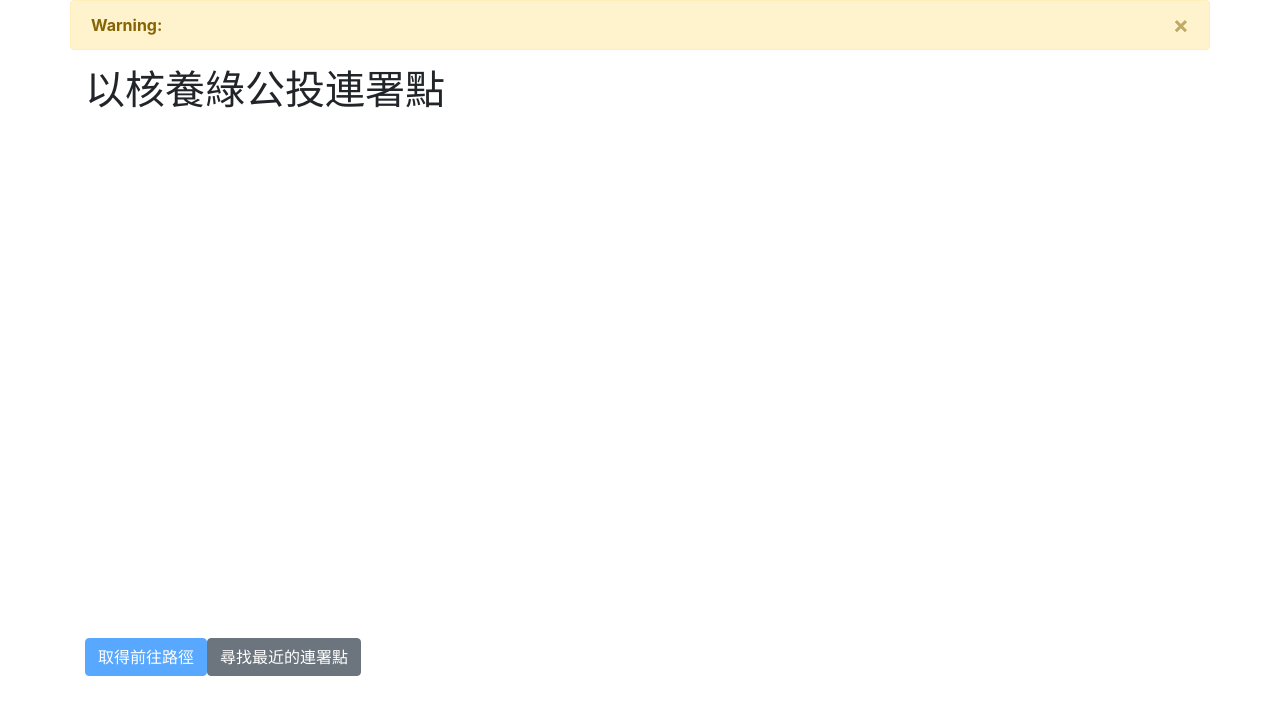
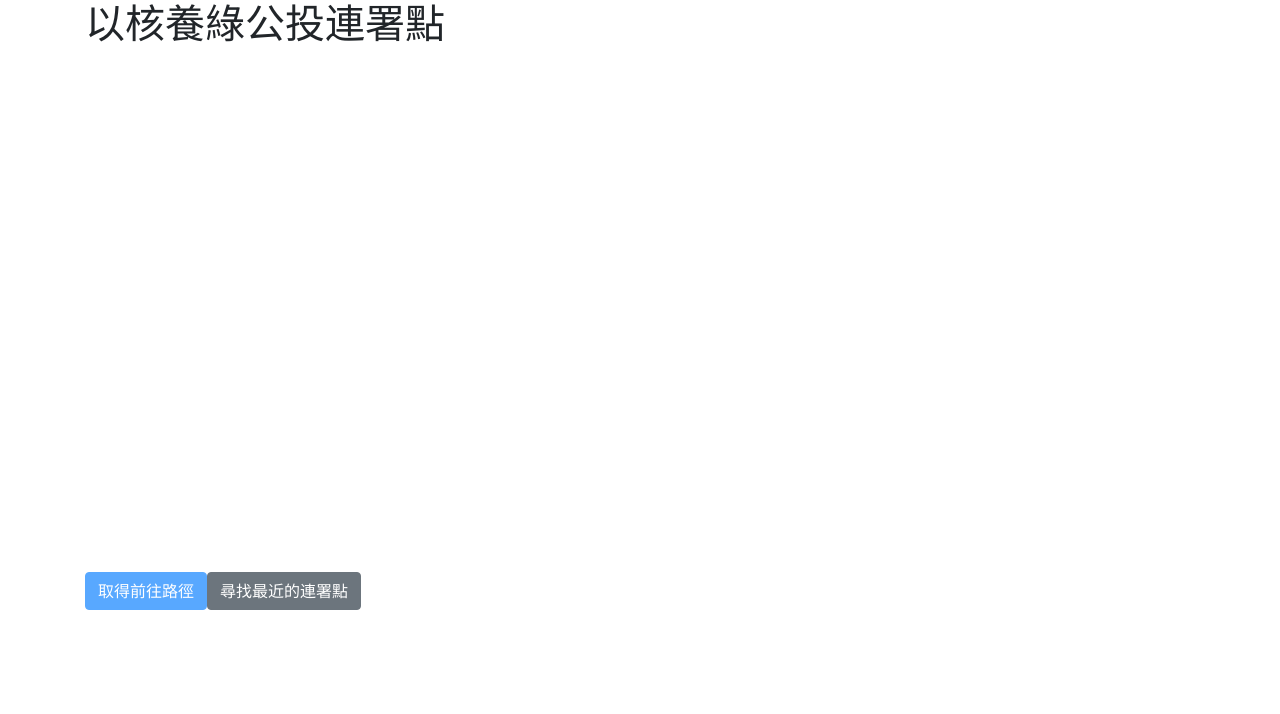
Before and after one commit to WildDagger/Nuclear_Vote2018_Petition_Point, a plain HTML site: page index.html in a window 1280 px wide. Drawn offline with nearby package versions, Linux system fonts and the light colour scheme; some packages are replaced by stand-ins of ours.

Commit message:
修正為預設不顯示

```diff
--- a/index.html
+++ b/index.html
@@ -7,7 +7,7 @@
   </head>
   <body>
     <div id="app">
-      <div id="alert" class="alert alert-warning alert-dismissible fade show container" role="alert">
+      <div id="alert" class="alert alert-warning alert-dismissible fade show container" role="alert" style="display:none;">
         <strong class="pr-2">Warning:</strong><span id="errMsg"></span>
         <button type="button" class="close" data-dismiss="alert" aria-label="Close">
           <span aria-hidden="true">&times;</span>
```
